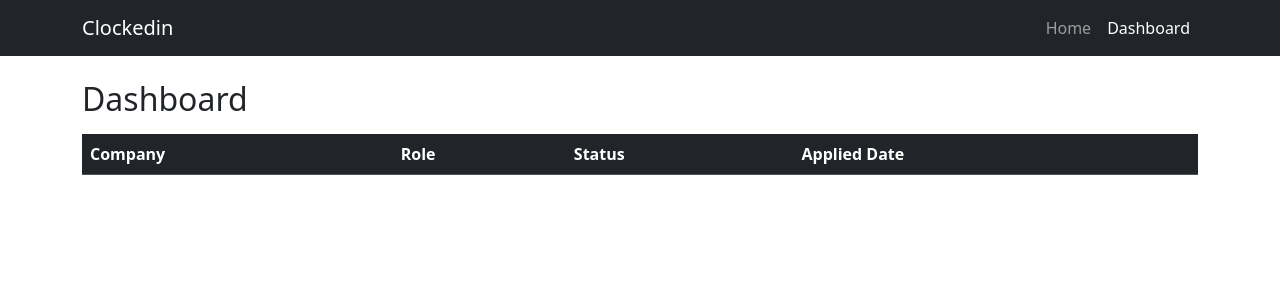
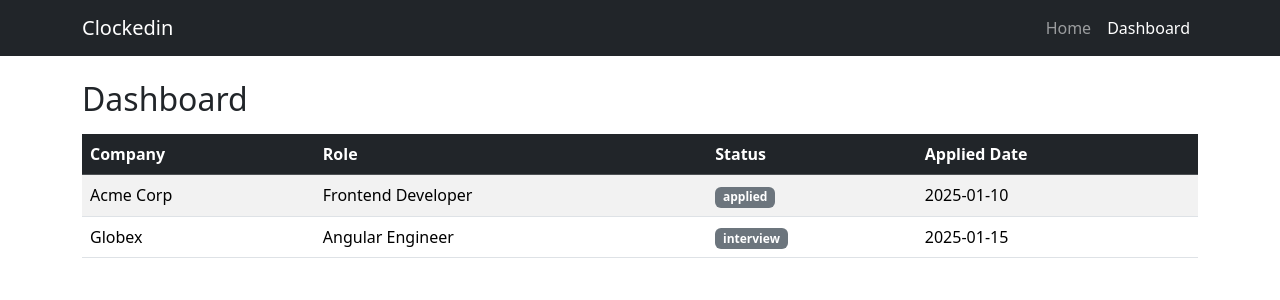
Before and after one commit to bothomaje/clockedin, an Angular app: page /dashboard in a window 1280 px wide. Shown: the top 300 px of the page. Built offline with nearby package versions, Linux system fonts and the light colour scheme.

Commit message:
chore: update dashboard with data from job service

```diff
--- a/src/app/pages/dashboard/dashboard.html
+++ b/src/app/pages/dashboard/dashboard.html
@@ -10,14 +10,14 @@
       </tr>
     </thead>
     <tbody>
-      <!-- @for (job of jobs; track job.id) {
+      @for (job of jobs; track job.id) {
         <tr>
           <td>{{ job.company }}</td>
           <td>{{ job.role }}</td>
           <td><span class="badge bg-secondary">{{ job.status }}</span></td>
           <td>{{ job.appliedDate }}</td>
         </tr>
-      } -->
+      }
     </tbody>
   </table>
 </main>
--- a/src/app/pages/dashboard/dashboard.ts
+++ b/src/app/pages/dashboard/dashboard.ts
@@ -1,4 +1,6 @@
-import { Component } from '@angular/core';
+import { Component, inject } from '@angular/core';
+import { JobService } from '../../services/job-service';
+import { Job } from '../../models/job.model';
 
 @Component({
   imports: [],
@@ -6,4 +8,7 @@ import { Component } from '@angular/core';
   // styleUrl: './dashboard.scss',
   templateUrl: './dashboard.html',
 })
-export class Dashboard {}
+export class Dashboard {
+  private jobService = inject(JobService);
+  jobs: Job[] = this.jobService.getJobs();
+}
```
